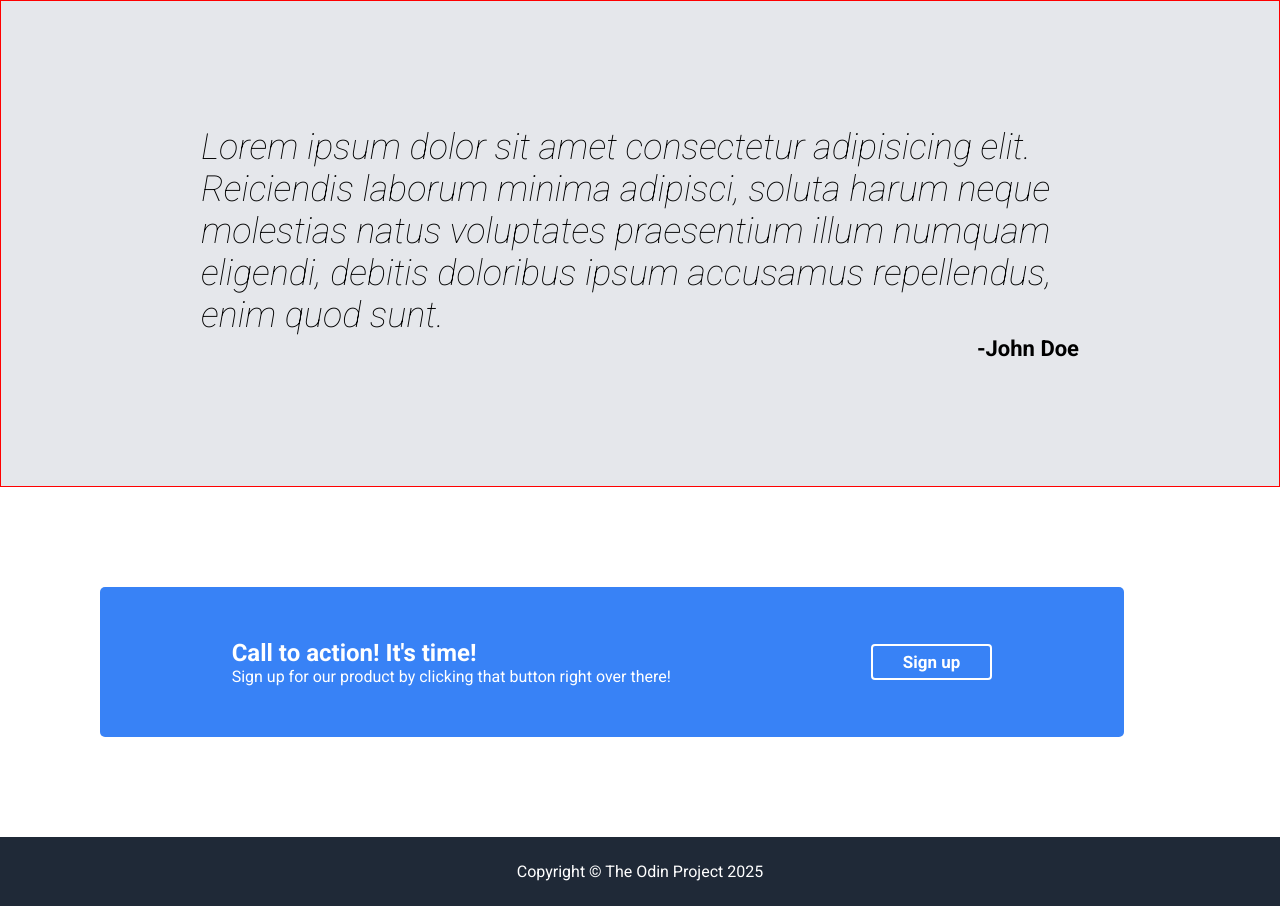
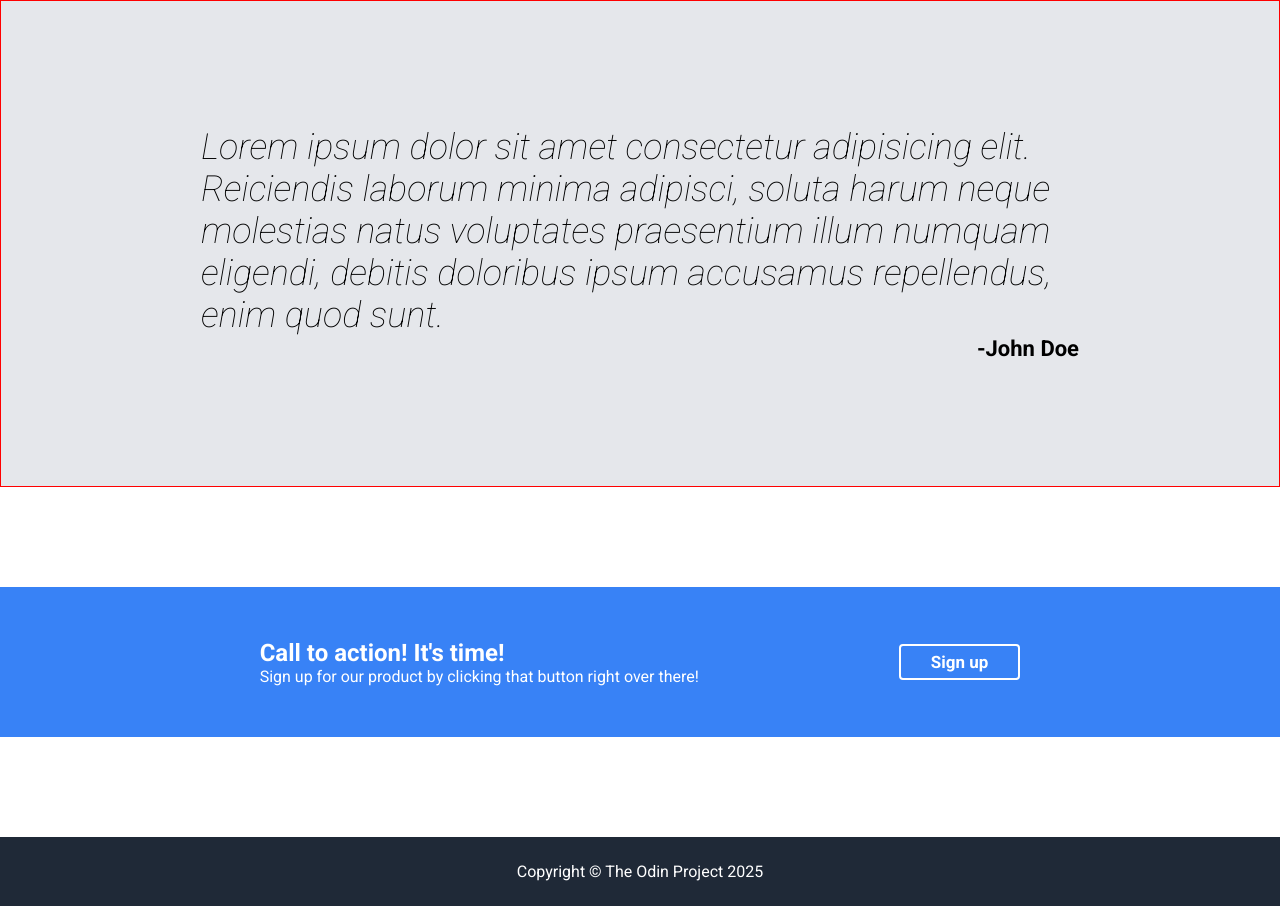
Before and after one commit to yossshhi/landing_page, a plain HTML site: page index.html in a window 1280 px wide. Shown: the part 1066-1972 px from the top of the page. Drawn offline with Linux system fonts and the light colour scheme.

Commit message:
Change and adjust CTA width from vw to px

```diff
--- a/css/stylesheet.css
+++ b/css/stylesheet.css
@@ -182,6 +182,8 @@
     display: flex;
     flex-direction: column;
     margin: 100px;
+    justify-content: center;
+    align-items: center;
 }
 
 .cta-contents {
@@ -189,7 +191,7 @@
     background: var(--skyblue);
     border-radius: 5px;
     height: 150px;
-    width: 80vw;
+    width: 1300px;
     justify-content: center;
     align-items: center;
     gap: 200px;
```
